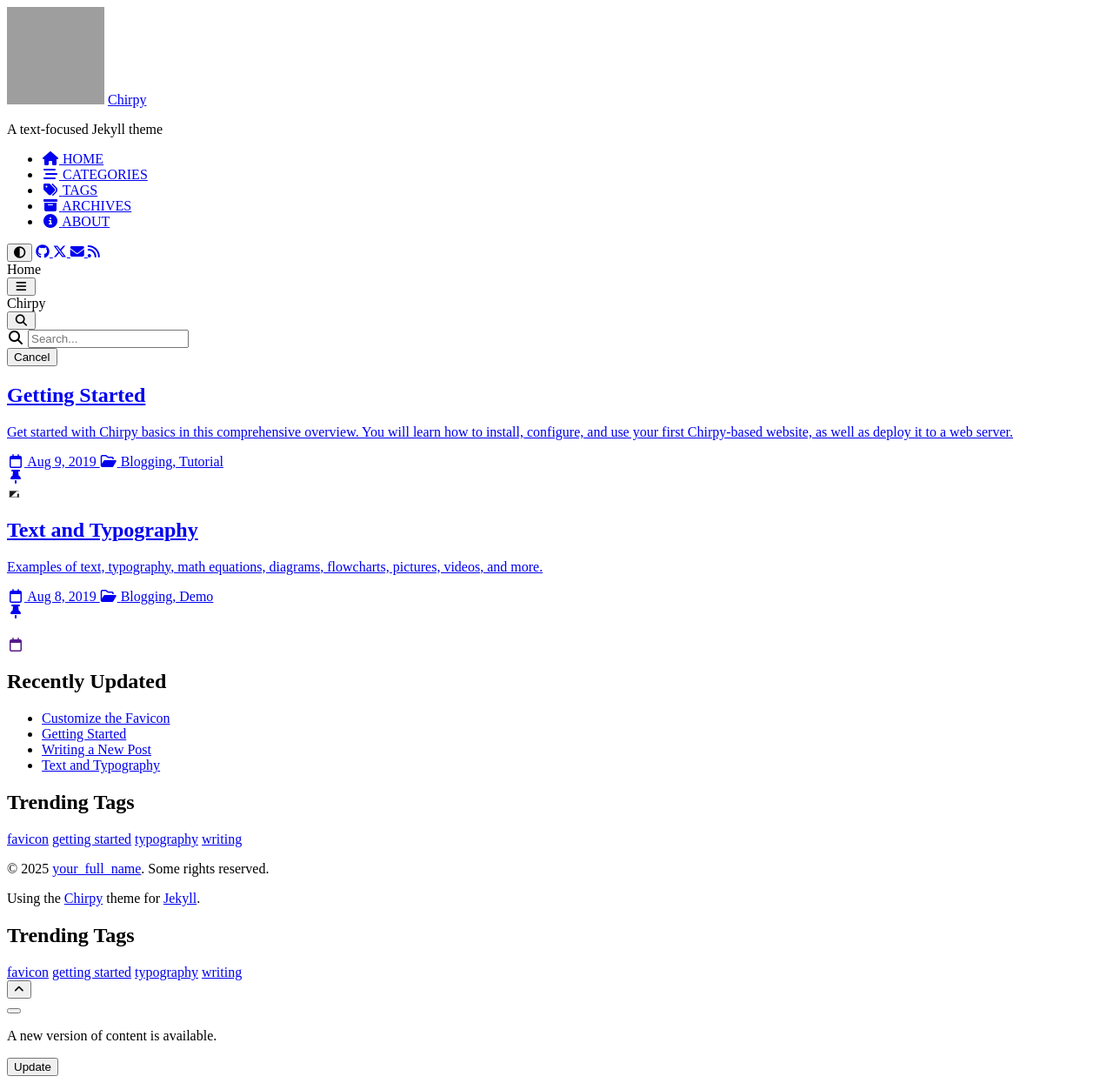
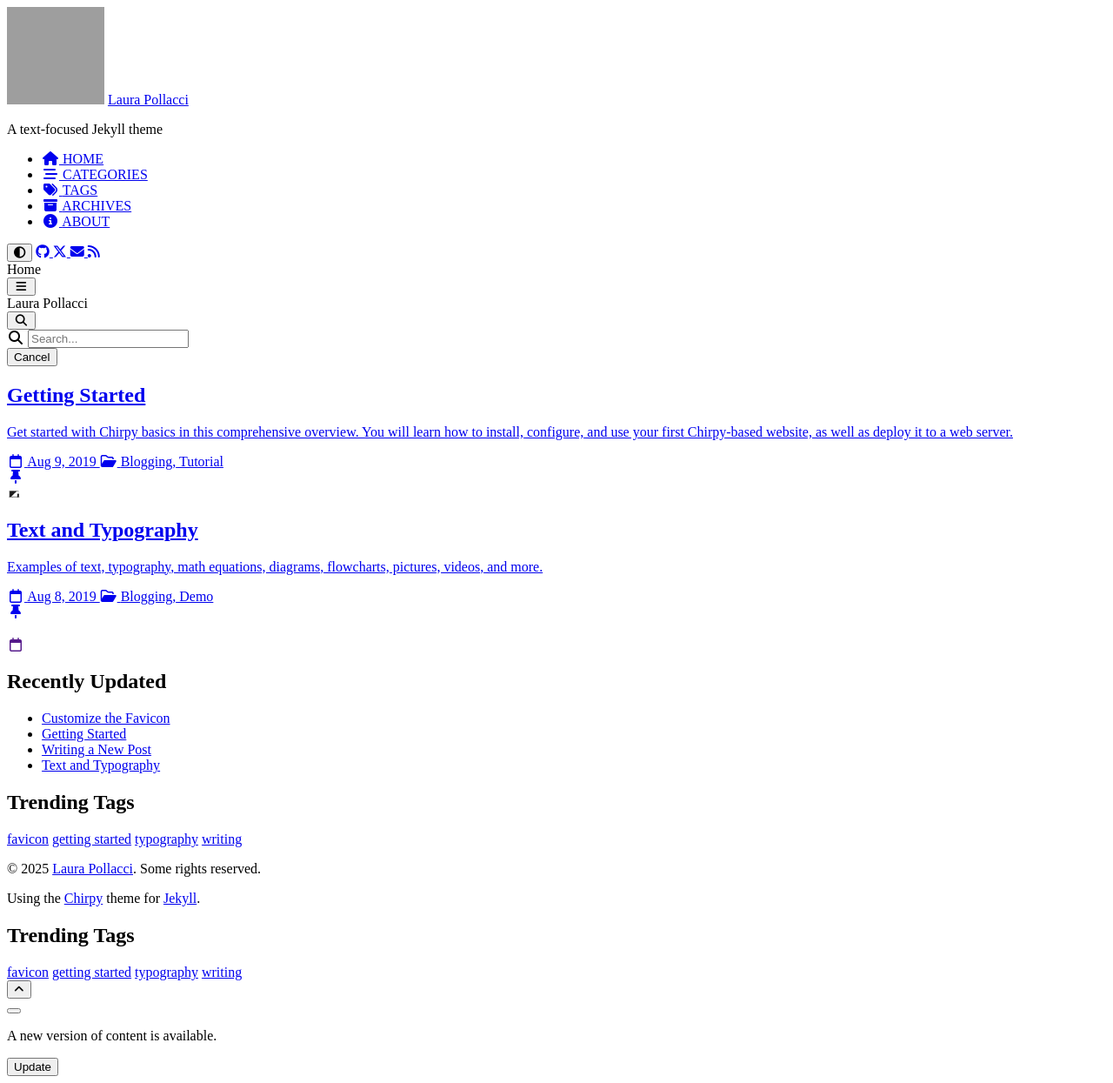
Before and after one commit to LauraPollacci/LauraPollacci.github.io, a Jekyll site: the page built from index.html, in a window 1280 px wide. Shown: the whole page at 87% size. Built offline with Jekyll 4.4.1, drawn with Linux system fonts in a browser that asks for light colours; cached includes are drawn as plain includes; grey boxes are pictures that could not be loaded.

Commit message:
Update _config.yml

```diff
--- a/_config.yml
+++ b/_config.yml
@@ -14,19 +14,18 @@
 # jekyll-seo-tag settings › https://github.com/jekyll/jekyll-seo-tag/blob/master/docs/usage.md
 # ↓ --------------------------
 
-title: Chirpy # the main title
+# Fill in the protocol & hostname for your site.
+# E.g. 'https://username.github.io', note that it does not end with a '/'.
+title: "Laura Pollacci"
+url: "https://laurapollacci.github.io"
 
 tagline: A text-focused Jekyll theme # it will display as the subtitle
 
 description: >- # used by seo meta and the atom feed
   A minimal, responsive and feature-rich Jekyll theme for technical writing.
 
-# Fill in the protocol & hostname for your site.
-# E.g. 'https://username.github.io', note that it does not end with a '/'.
-url: ""
-
 github:
-  username: github_username # change to your GitHub username
+  username: LauraPollacci # change to your GitHub username
 
 twitter:
   username: twitter_username # change to your Twitter username
@@ -34,8 +33,8 @@
 social:
   # Change to your full name.
   # It will be displayed as the default author of the posts and the copyright owner in the Footer
-  name: your_full_name
-  email: example@domain.com # change to your email address
+  name: Laura Pollacci
+  email: laura.pollacci@unipi.it # change to your email address
   links:
     # The first element serves as the copyright owner's link
     - https://twitter.com/username # change to your Twitter homepage
```
